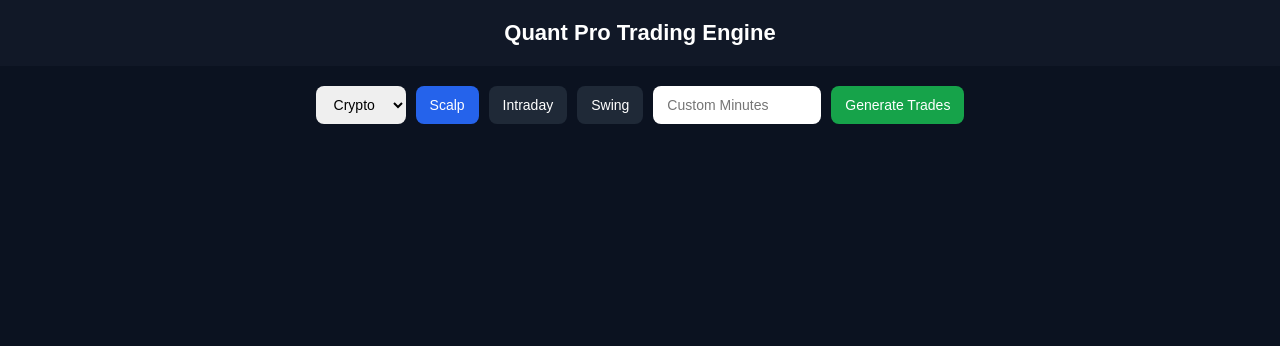
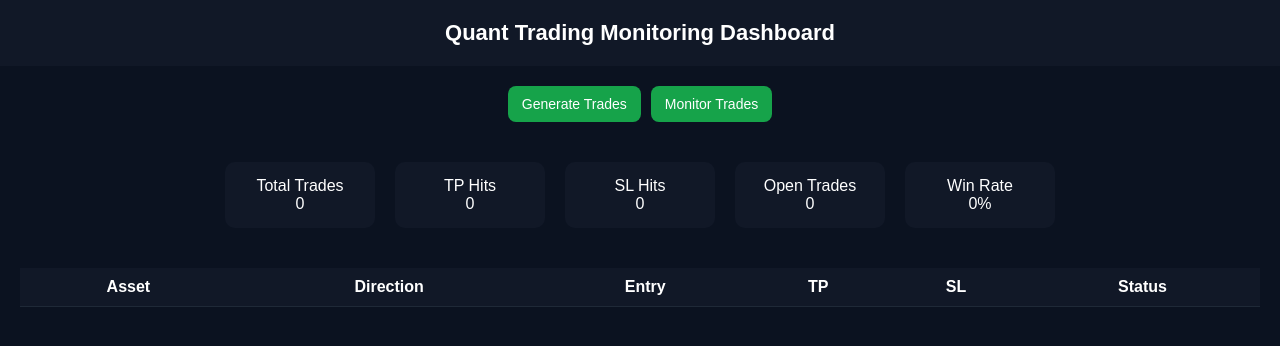
Before and after one commit to nabeelgaming858-wq/trading-bot-backend, a Flask app: page / in a window 1280 px wide. Shown: the top 346 px of the page. Run offline with Flask 3, Linux system fonts and the light colour scheme; lists and menus that the app fills with data are empty.

Commit message:
Update HTML structure and styles for dashboard

```diff
--- a/templates/index.html
+++ b/templates/index.html
@@ -1,8 +1,8 @@
-<!DOCTYPE html>
+    <!DOCTYPE html>
 <html>
 <head>
 <meta name="viewport" content="width=device-width, initial-scale=1.0">
-<title>Quant Pro Trading Engine</title>
+<title>Quant Trading Dashboard</title>
 
 <style>
 body{
@@ -22,153 +22,153 @@ header{
 
 .controls{
     display:flex;
-    flex-wrap:wrap;
+    justify-content:center;
     gap:10px;
-    justify-content:center;
     padding:20px;
 }
 
-button, select, input{
+button{
     padding:10px 14px;
     border-radius:8px;
     border:none;
     font-size:14px;
-}
-
-button{
+    cursor:pointer;
     background:#16a34a;
     color:white;
-    cursor:pointer;
 }
 
 button:hover{
     background:#15803d;
 }
 
-.mode-btn{
-    background:#1f2937;
+.stats{
+    display:flex;
+    justify-content:center;
+    gap:20px;
+    padding:20px;
+    flex-wrap:wrap;
 }
 
-.mode-btn.active{
-    background:#2563eb;
+.stat-box{
+    background:#111827;
+    padding:15px;
+    border-radius:10px;
+    min-width:120px;
+    text-align:center;
 }
 
-.grid{
-    display:grid;
-    grid-template-columns:repeat(auto-fit,minmax(300px,1fr));
-    gap:20px;
+.table-container{
     padding:20px;
+    overflow-x:auto;
 }
 
-.card{
+table{
+    width:100%;
+    border-collapse:collapse;
     background:#111827;
-    padding:20px;
-    border-radius:14px;
-    border:1px solid #1f2937;
 }
 
-.asset{
-    font-size:18px;
-    font-weight:bold;
-    margin-bottom:10px;
+th, td{
+    padding:10px;
+    border-bottom:1px solid #1f2937;
+    text-align:center;
 }
 
-.buy{color:#22c55e;}
-.sell{color:#ef4444;}
-
-.meta{
-    font-size:13px;
-    opacity:0.8;
-    margin-top:10px;
-}
+.tp{ color:#22c55e; }
+.sl{ color:#ef4444; }
+.open{ color:#facc15; }
 
 .loading{
     text-align:center;
-    padding:40px;
+    padding:20px;
 }
 </style>
 </head>
 
 <body>
 
-<header>Quant Pro Trading Engine</header>
+<header>Quant Trading Monitoring Dashboard</header>
 
 <div class="controls">
-
-<select id="market">
-<option value="crypto">Crypto</option>
-</select>
-
-<button class="mode-btn active" onclick="setMode('scalp', this)">Scalp</button>
-<button class="mode-btn" onclick="setMode('intraday', this)">Intraday</button>
-<button class="mode-btn" onclick="setMode('swing', this)">Swing</button>
-
-<input type="number" id="customMinutes" placeholder="Custom Minutes" min="1" style="width:140px;">
-
-<button onclick="generate()">Generate Trades</button>
-
+    <button onclick="generateTrades()">Generate Trades</button>
+    <button onclick="monitorTrades()">Monitor Trades</button>
 </div>
 
-<div id="results" class="grid"></div>
+<div class="stats">
+    <div class="stat-box">Total Trades<br><span id="total">0</span></div>
+    <div class="stat-box">TP Hits<br><span id="tp">0</span></div>
+    <div class="stat-box">SL Hits<br><span id="sl">0</span></div>
+    <div class="stat-box">Open Trades<br><span id="open">0</span></div>
+    <div class="stat-box">Win Rate<br><span id="winrate">0%</span></div>
+</div>
+
+<div class="table-container">
+    <table>
+        <thead>
+            <tr>
+                <th>Asset</th>
+                <th>Direction</th>
+                <th>Entry</th>
+                <th>TP</th>
+                <th>SL</th>
+                <th>Status</th>
+            </tr>
+        </thead>
+        <tbody id="tradeTable"></tbody>
+    </table>
+</div>
 
 <script>
 
-let tradeType = "scalp";
+async function generateTrades(){
+    document.getElementById("tradeTable").innerHTML =
+        "<tr><td colspan='6'>Generating trades...</td></tr>";
 
-function setMode(mode, element){
-    tradeType = mode;
-    document.querySelectorAll(".mode-btn").forEach(btn=>btn.classList.remove("active"));
-    element.classList.add("active");
+    await fetch('/api/scan');
+    await monitorTrades();
 }
 
-async function generate(){
+async function monitorTrades(){
 
-    const market = document.getElementById("market").value;
-    const customMinutes = document.getElementById("customMinutes").value || 15;
-    const container = document.getElementById("results");
+    const res = await fetch('/api/monitor');
+    const data = await res.json();
 
-    container.innerHTML = "<div class='loading'>Running Quant Analysis...</div>";
+    document.getElementById("total").innerText = data.total_trades;
+    document.getElementById("tp").innerText = data.tp_hits;
+    document.getElementById("sl").innerText = data.sl_hits;
+    document.getElementById("open").innerText = data.open_trades;
 
-    try{
-        const res = await fetch(`/api/scan?market=${market}&type=${tradeType}&minutes=${customMinutes}`);
-        const data = await res.json();
+    let winrate = 0;
+    if(data.total_trades > 0){
+        winrate = ((data.tp_hits / data.total_trades) * 100).toFixed(1);
+    }
 
-        if(!data.results || data.results.length === 0){
-            container.innerHTML = "<div class='loading'>No high probability trades found.</div>";
-            return;
-        }
+    document.getElementById("winrate").innerText = winrate + "%";
 
-        let html = "";
+    let rows = "";
 
-        data.results.forEach(t=>{
+    data.trades.forEach(trade => {
 
-            let dirClass = t.direction === "BUY" ? "buy" : "sell";
+        let statusClass = "open";
+        if(trade.status === "TP HIT") statusClass = "tp";
+        if(trade.status === "SL HIT") statusClass = "sl";
 
-            html += `
-            <div class="card">
-                <div class="asset">${t.asset}</div>
-                Direction: <span class="${dirClass}">${t.direction}</span><br>
-                Entry: ${t.entry}<br>
-                Take Profit: ${t.take_profit}<br>
-                Stop Loss: ${t.stop_loss}<br>
-                Leverage: ${t.leverage}x<br>
-                Timeframe Used: ${t.interval}<br>
-                <div class="meta">
-                    Score: ${t.score} / 7<br>
-                    Logic: ${t.logic}
-                </div>
-            </div>
-            `;
-        });
+        rows += `
+        <tr>
+            <td>${trade.asset}</td>
+            <td>${trade.direction}</td>
+            <td>${trade.entry.toFixed(4)}</td>
+            <td>${trade.tp.toFixed(4)}</td>
+            <td>${trade.sl.toFixed(4)}</td>
+            <td class="${statusClass}">${trade.status}</td>
+        </tr>
+        `;
+    });
 
-        container.innerHTML = html;
-
-    }catch(e){
-        container.innerHTML = "<div class='loading'>Error loading analysis.</div>";
-    }
+    document.getElementById("tradeTable").innerHTML = rows;
 }
 
 </script>
 
 </body>
-</html>
+    </html>
```
